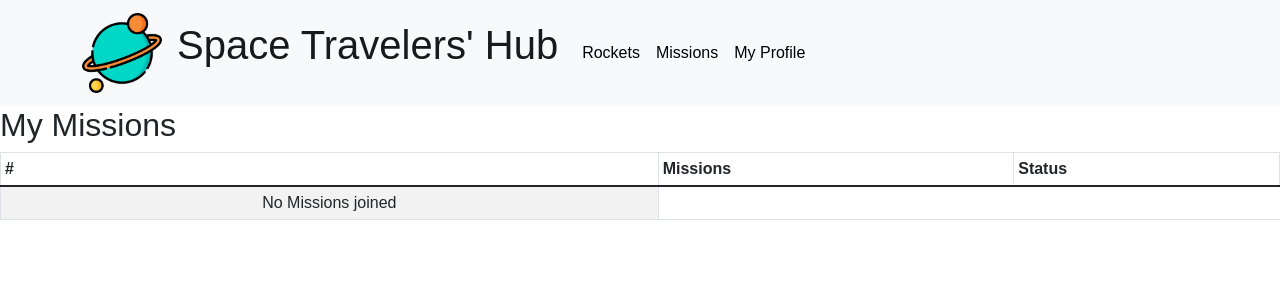
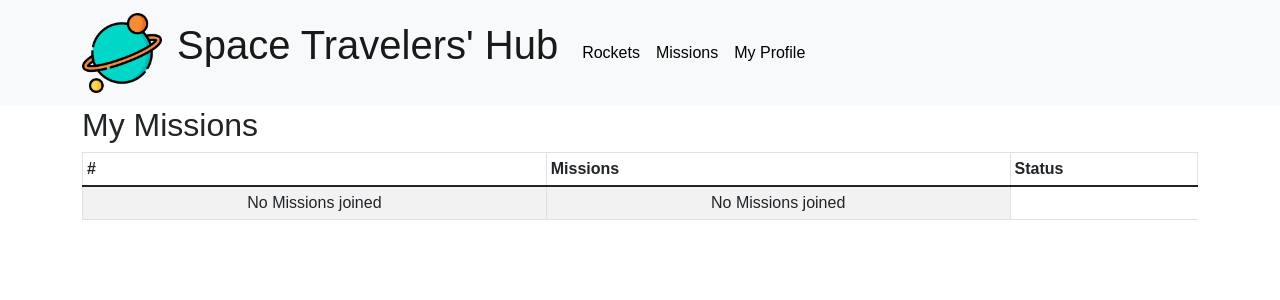
Before and after one commit to uzairali19/space-traveler, a React (Create React App) app: page /profile in a window 1280 px wide. Shown: the top 300 px of the page. Built offline with nearby package versions, Linux system fonts and the light colour scheme.

Commit message:
:white_check_mark: Minor changes
update profile styles

```diff
--- a/src/components/mission/MissionsProfile.js
+++ b/src/components/mission/MissionsProfile.js
@@ -10,7 +10,7 @@ const Profile = () => {
   const noMissions = joinedMissions <= 0;
 
   return (
-    <div>
+    <div className="container">
       <h2>My Missions</h2>
       <section>
         <Table striped bordered hover size="sm">
@@ -24,7 +24,8 @@ const Profile = () => {
           <tbody>
             {noMissions && (
               <tr>
-                <td className="text-center danger">No Missions joined</td>
+                <td className="text-center">No Missions joined</td>
+                <td className="text-center">No Missions joined</td>
               </tr>
             )}
             {joinedMissions.map((missions) => (
```
